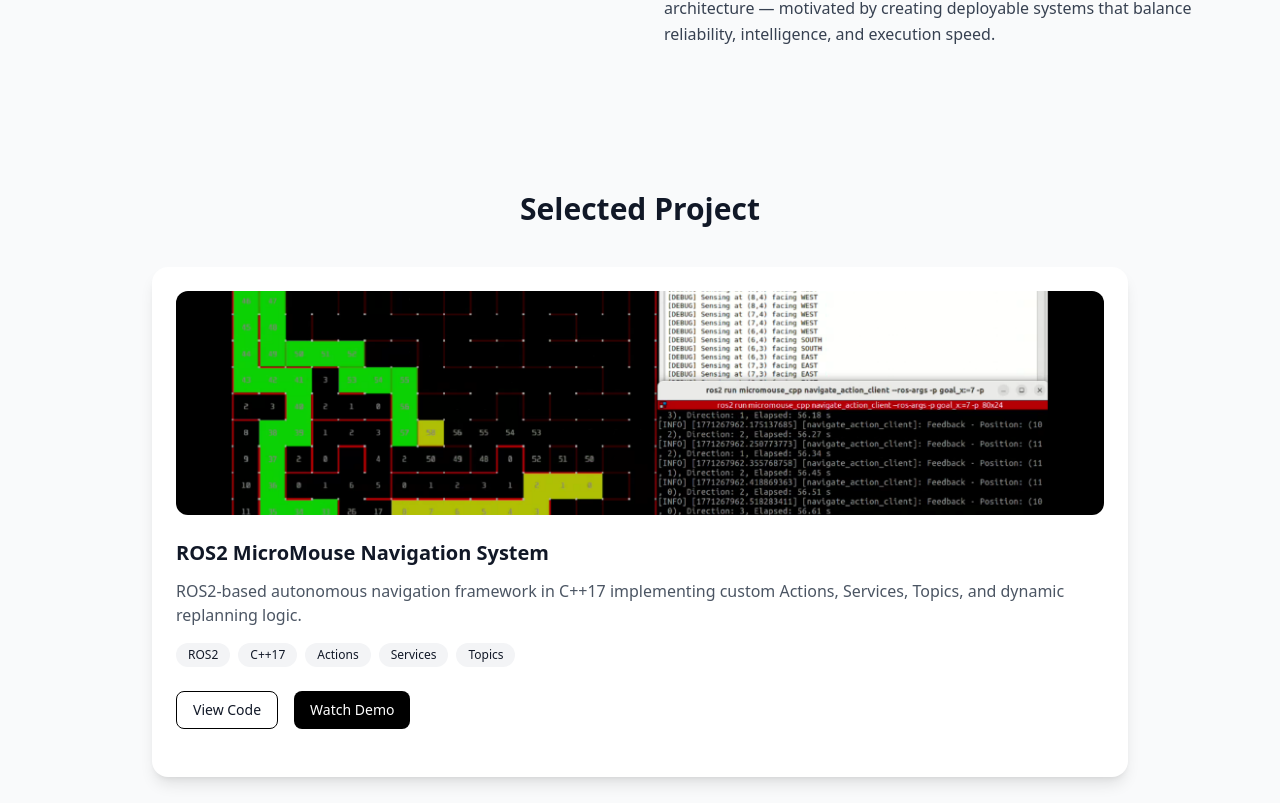
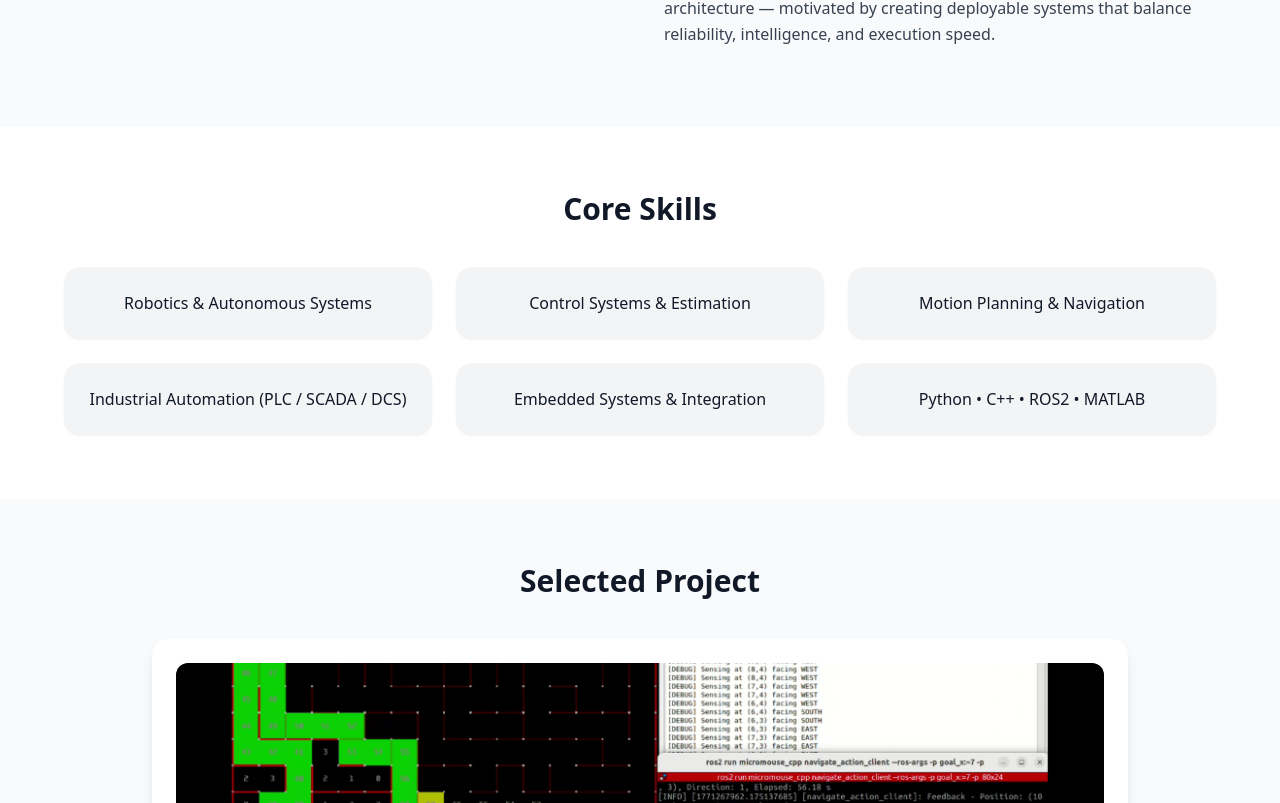
Before and after one commit to ravivkrahul/rahul-portfolio, a React (Vite) app: page / in a window 1280 px wide. Shown: the part 977-1780 px from the top of the page. Built offline with nearby package versions, Linux system fonts and the light colour scheme.

Commit message:
Restore skills section

```diff
--- a/src/App.jsx
+++ b/src/App.jsx
@@ -41,6 +41,7 @@
       {/* About */}
       <section id="about" className="px-6 py-20 bg-gray-50">
         <div className="max-w-6xl mx-auto grid md:grid-cols-2 gap-12 items-center">
+
           <div className="flex justify-center">
             <img
               src={profileImg}
@@ -48,8 +49,10 @@
               className="w-72 h-72 object-cover rounded-2xl shadow-xl"
             />
           </div>
+
           <div>
             <h2 className="text-4xl font-bold mb-6">About Me</h2>
+
             <p className="text-gray-700 leading-relaxed mb-6">
               I am a Robotics Engineer with over seven years of experience building and deploying
               industrial control systems in high-reliability environments. My foundation was built
@@ -77,6 +80,34 @@
               creating deployable systems that balance reliability, intelligence, and execution speed.
             </p>
           </div>
+
+        </div>
+      </section>
+
+      {/* Skills */}
+      <section id="skills" className="px-6 py-16 bg-white">
+        <div className="max-w-6xl mx-auto">
+          <h2 className="text-3xl font-semibold mb-10 text-center">
+            Core Skills
+          </h2>
+
+          <div className="grid md:grid-cols-3 gap-6">
+            {[
+              "Robotics & Autonomous Systems",
+              "Control Systems & Estimation",
+              "Motion Planning & Navigation",
+              "Industrial Automation (PLC / SCADA / DCS)",
+              "Embedded Systems & Integration",
+              "Python • C++ • ROS2 • MATLAB"
+            ].map((skill, i) => (
+              <div
+                key={i}
+                className="bg-gray-100 p-6 rounded-2xl shadow-sm text-center"
+              >
+                {skill}
+              </div>
+            ))}
+          </div>
         </div>
       </section>
 
@@ -88,9 +119,9 @@
 
         <div className="bg-white rounded-2xl shadow-lg p-6">
 
-          {/* Preview Image (Safe public folder method) */}
+          {/* Preview Image */}
           <img
-            src={`${import.meta.env.BASE_URL}micromouse_preview.png`}
+            src="/rahul-portfolio/micromouse_preview.png"
             alt="MicroMouse"
             className="w-full h-56 object-cover rounded-xl mb-6"
           />
@@ -101,7 +132,7 @@
 
           <p className="text-gray-600 mb-4">
             ROS2-based autonomous navigation framework in C++17 implementing
-            custom Actions, Services, Topics, and dynamic replanning logic.
+            custom Actions, Services, Topics, and wall-aware DFS with dynamic replanning.
           </p>
 
           {/* Tech Tags */}
@@ -132,7 +163,7 @@
             </button>
           </div>
 
-          {/* Video (only when selected) */}
+          {/* Video Toggle */}
           {showVideo && (
             <div className="aspect-video w-full mt-4">
               <iframe
@@ -150,10 +181,11 @@
       {/* Contact */}
       <section id="contact" className="px-6 py-16 bg-white text-center">
         <h2 className="text-3xl font-semibold mb-6">Let’s Connect</h2>
+
         <div className="flex justify-center gap-6">
           <a href="mailto:ravivk.rahul@gmail.com"><Mail /></a>
-          <a href="https://www.linkedin.com/in/rahulravivk/" target="_blank"><Linkedin /></a>
-          <a href="https://github.com/ravivkrahul" target="_blank"><Github /></a>
+          <a href="https://www.linkedin.com/in/rahulravivk/" target="_blank" rel="noopener noreferrer"><Linkedin /></a>
+          <a href="https://github.com/ravivkrahul" target="_blank" rel="noopener noreferrer"><Github /></a>
         </div>
       </section>
 
```
Lines whose indentation alone changed are shown as unchanged.
